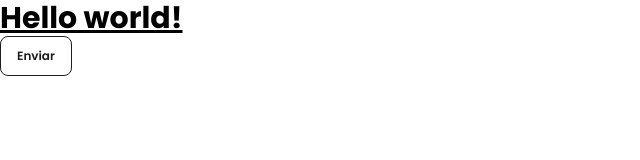
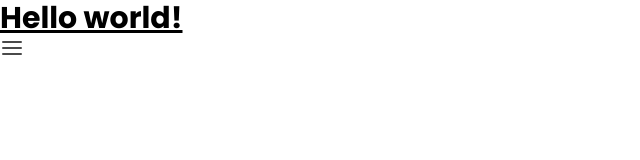
Before and after one commit to charleskx/my-portfolio, a Next.js app: page / in a window 1280 px wide. Shown: the top 160 px of the page, without its empty margins (0-640 px from the left). Built offline with nearby package versions, Linux system fonts and the light colour scheme.

Commit message:
feat: add component icon button

```diff
--- a/next.config.js
+++ b/next.config.js
@@ -1,6 +1,10 @@
 /** @type {import('next').NextConfig} */
 const nextConfig = {
   reactStrictMode: true,
+  images: {
+    dangerouslyAllowSVG: true,
+    contentSecurityPolicy: "default-src 'self'; script-src 'none'; sandbox;"
+  }
 }
 
 module.exports = nextConfig
--- a/src/components/atoms/Button/index.tsx
+++ b/src/components/atoms/Button/index.tsx
@@ -2,14 +2,14 @@ import { HTMLAttributes, ReactNode } from "react";
 
 export interface ButtonProps extends HTMLAttributes<HTMLButtonElement> {
   children: ReactNode
-  fullWidth?: boolean
+  className?: string
 }
 
-function Button({ children, fullWidth, ...props }: ButtonProps) {
+function Button({ children, className, ...props }: ButtonProps) {
   return (
     <button
       type="button"
-      className={`h-10 flex justify-center items-center font-semibold text-newGray-700 text-xs leading-4 px-4 py-3 border rounded-lg border-newGray-700 hover:text-white hover:bg-newIndigo-400 hover:border-newIndigo-400 transition-colors ${fullWidth && 'w-full'}`}
+      className={`h-10 flex justify-center items-center font-semibold text-newGray-700 text-xs leading-4 px-4 py-3 border rounded-lg border-newGray-700 hover:text-white hover:bg-newIndigo-400 hover:border-newIndigo-400 transition-colors ${className}`}
       {...props}
     >
       {children}
--- /dev/null
+++ b/src/components/atoms/IconButton/index.tsx
@@ -0,0 +1,26 @@
+import { HTMLAttributes } from "react";
+import Image, { StaticImageData } from "next/image";
+
+export interface IconButtonProps extends HTMLAttributes<HTMLButtonElement> {
+  src: StaticImageData,
+  alt: string
+}
+
+function IconButton({ alt, src, ...props }: IconButtonProps) {
+  return (
+    <button
+      type="button"
+      className="w-6 h-6 flex justify-center items-center m-0 p-0 opacity-80 hover:opacity-100 transition-opacity"
+      {...props}
+    >
+      <Image
+        width={24}
+        height={24}
+        src={src}
+        alt={alt}
+      />
+    </button>
+  )
+}
+
+export { IconButton }
--- a/src/pages/index.tsx
+++ b/src/pages/index.tsx
@@ -1,7 +1,8 @@
 import Head from 'next/head'
 
 import type { NextPage } from 'next'
-import { Button } from '../components/atoms/Button'
+import { IconButton } from '../components/atoms/IconButton'
+import MenuIcon from '../../public/assets/menu.svg'
 
 const Home: NextPage = () => {
   return (
@@ -14,9 +15,7 @@ const Home: NextPage = () => {
         Hello world!
       </h1>
 
-      <form>
-        <Button>Enviar</Button>
-      </form>
+      <IconButton src={MenuIcon} alt="Ícone menu de navegação" />
     </>
   )
 }
--- a/tailwind.config.js
+++ b/tailwind.config.js
@@ -8,6 +8,7 @@ module.exports = {
       colors: {
         newGray: {
           50: '#DBDBDB',
+          500: '#323232',
           700: '#1E1E1E'
         },
         newIndigo: {
```
Also changed, not shown: public/assets/menu.svg (added).
